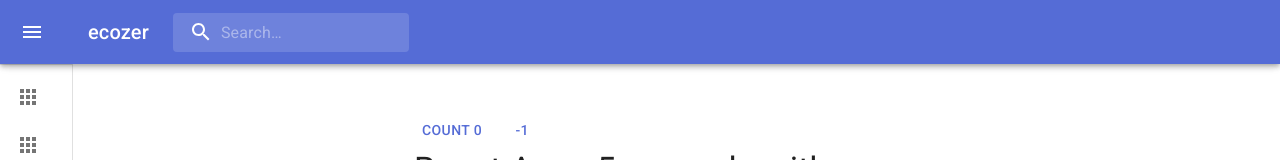
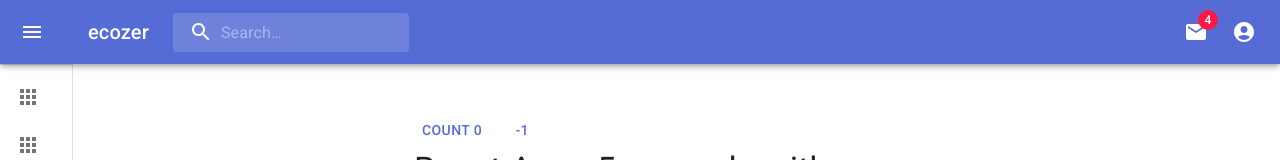
Before and after one commit to mhoehne/ecozer.io, a React (Create React App) app: page / in a window 1280 px wide. Shown: the top 160 px of the page. Built offline with nearby package versions, Linux system fonts and the light colour scheme.

Commit message:
added account toolbar & refactoring of IconSidebar.tsx >> created SearchBar.tsx

```diff
--- a/src/App.tsx
+++ b/src/App.tsx
@@ -1,13 +1,10 @@
-import * as React from 'react';
 import { useState } from 'react';
 import Container from '@mui/material/Container';
 import Typography from '@mui/material/Typography';
 import Box from '@mui/material/Box';
 import Link from '@mui/material/Link';
 import ProTip from './ProTip';
-import AppBar from './AppBar';
 import { Button } from '@mui/material';
-
 import IconSidebar from './IconSidebar';
 
 
--- a/src/IconSidebar.tsx
+++ b/src/IconSidebar.tsx
@@ -1,5 +1,5 @@
 import * as React from 'react';
-import { styled, useTheme, Theme, CSSObject, alpha } from '@mui/material/styles';
+import { styled, useTheme, Theme, CSSObject } from '@mui/material/styles';
 import Box from '@mui/material/Box';
 import MuiDrawer from '@mui/material/Drawer';
 import MuiAppBar, { AppBarProps as MuiAppBarProps } from '@mui/material/AppBar';
@@ -16,50 +16,16 @@ import ListItem from '@mui/material/ListItem';
 import ListItemIcon from '@mui/material/ListItemIcon';
 import ListItemText from '@mui/material/ListItemText';
 import AppsIcon from '@mui/icons-material/Apps';
-import SearchIcon from '@mui/icons-material/Search';
-import InputBase from '@mui/material/InputBase';
+import MailIcon from '@mui/icons-material/Mail';
+import Badge from '@mui/material/Badge';
+import AccountCircle from '@mui/icons-material/AccountCircle';
+import MenuItem from '@mui/material/MenuItem';
+import Menu from '@mui/material/Menu';
+import SearchBar from './SearchBar';
+
+
 
 const drawerWidth = 240;
-
-const Search = styled('div')(({ theme }) => ({
-    position: 'relative',
-    borderRadius: theme.shape.borderRadius,
-    backgroundColor: alpha(theme.palette.common.white, 0.15),
-    '&:hover': {
-      backgroundColor: alpha(theme.palette.common.white, 0.25),
-    },
-    marginRight: theme.spacing(2),
-    marginLeft: 0,
-    width: '100%',
-    [theme.breakpoints.up('sm')]: {
-      marginLeft: theme.spacing(3),
-      width: 'auto',
-    },
-  }));
-
-  const SearchIconWrapper = styled('div')(({ theme }) => ({
-    padding: theme.spacing(0, 2),
-    height: '100%',
-    position: 'absolute',
-    pointerEvents: 'none',
-    display: 'flex',
-    alignItems: 'center',
-    justifyContent: 'center',
-  }));
-
-  const StyledInputBase = styled(InputBase)(({ theme }) => ({
-    color: 'inherit',
-    '& .MuiInputBase-input': {
-      padding: theme.spacing(1, 1, 1, 0),
-      // vertical padding + font size from searchIcon
-      paddingLeft: `calc(1em + ${theme.spacing(4)})`,
-      transition: theme.transitions.create('width'),
-      width: '100%',
-      [theme.breakpoints.up('md')]: {
-        width: '20ch',
-      },
-    },
-  }));
 
 const openedMixin = (theme: Theme): CSSObject => ({
   width: drawerWidth,
@@ -142,6 +108,41 @@ export default function MiniDrawer() {
     setOpen(false);
   };
 
+  const [anchorEl, setAnchorEl] = React.useState<null | HTMLElement>(null);
+
+  const isMenuOpen = Boolean(anchorEl);
+
+  const handleProfileMenuOpen = (event: React.MouseEvent<HTMLElement>) => {
+    setAnchorEl(event.currentTarget);
+  };
+
+  const handleMenuClose = () => {
+    setAnchorEl(null);
+  };
+
+  const menuId = 'primary-search-account-menu';
+  const renderMenu = (
+    <Menu
+      anchorEl={anchorEl}
+      anchorOrigin={{
+        vertical: 'top',
+        horizontal: 'right',
+      }}
+      id={menuId}
+      keepMounted
+      transformOrigin={{
+        vertical: 'top',
+        horizontal: 'right',
+      }}
+      open={isMenuOpen}
+      onClose={handleMenuClose}
+    >
+      <MenuItem onClick={handleMenuClose}>Profile</MenuItem>
+      <MenuItem onClick={handleMenuClose}>My account</MenuItem>
+    </Menu>
+  );
+
+
   return (
     <Box sx={{ display: 'flex' }}>
       <CssBaseline />
@@ -162,15 +163,28 @@ export default function MiniDrawer() {
           <Typography variant="h6" noWrap component="div">
             ecozer
           </Typography>
-          <Search>
-            <SearchIconWrapper>
-              <SearchIcon />
-            </SearchIconWrapper>
-            <StyledInputBase
-              placeholder="Search…"
-              inputProps={{ 'aria-label': 'search' }}
-            />
-          </Search>
+          <SearchBar/>
+          <Box sx={{ flexGrow: 1 }} />
+          <Box sx={{ display: { xs: 'none', md: 'flex' } }}>
+            <IconButton size="large" aria-label="show 4 new mails" color="inherit">
+              <Badge badgeContent={4} color="error">
+                <MailIcon />
+              </Badge>
+            </IconButton>
+
+            <IconButton
+              size="large"
+              edge="end"
+              aria-label="account of current user"
+              aria-controls={menuId}
+              aria-haspopup="true"
+              onClick={handleProfileMenuOpen}
+              color="inherit"
+            >
+              <AccountCircle />
+            </IconButton>
+            {renderMenu}
+          </Box>
         </Toolbar>
       </AppBar>
       <Drawer variant="permanent" open={open}>
--- /dev/null
+++ b/src/SearchBar.tsx
@@ -0,0 +1,63 @@
+import { styled, alpha } from '@mui/material/styles';
+import AppBar from '@mui/material/AppBar';
+import Box from '@mui/material/Box';
+import Toolbar from '@mui/material/Toolbar';
+import IconButton from '@mui/material/IconButton';
+import InputBase from '@mui/material/InputBase';
+import MenuIcon from '@mui/icons-material/Menu';
+import SearchIcon from '@mui/icons-material/Search';
+
+const Search = styled('div')(({ theme }) => ({
+  position: 'relative',
+  borderRadius: theme.shape.borderRadius,
+  backgroundColor: alpha(theme.palette.common.white, 0.15),
+  '&:hover': {
+    backgroundColor: alpha(theme.palette.common.white, 0.25),
+  },
+  marginRight: theme.spacing(2),
+  marginLeft: 0,
+  width: '100%',
+  [theme.breakpoints.up('sm')]: {
+    marginLeft: theme.spacing(3),
+    width: 'auto',
+  },
+}));
+
+const SearchIconWrapper = styled('div')(({ theme }) => ({
+  padding: theme.spacing(0, 2),
+  height: '100%',
+  position: 'absolute',
+  pointerEvents: 'none',
+  display: 'flex',
+  alignItems: 'center',
+  justifyContent: 'center',
+}));
+
+const StyledInputBase = styled(InputBase)(({ theme }) => ({
+  color: 'inherit',
+  '& .MuiInputBase-input': {
+    padding: theme.spacing(1, 1, 1, 0),
+    // vertical padding + font size from searchIcon
+    paddingLeft: `calc(1em + ${theme.spacing(4)})`,
+    transition: theme.transitions.create('width'),
+    width: '100%',
+    [theme.breakpoints.up('md')]: {
+      width: '20ch',
+    },
+  },
+}));
+
+export default function SearchBar() {
+
+  return (
+          <Search>
+            <SearchIconWrapper>
+              <SearchIcon />
+            </SearchIconWrapper>
+            <StyledInputBase
+              placeholder="Search…"
+              inputProps={{ 'aria-label': 'search' }}
+            />
+          </Search>
+  );
+}
```
Also changed, not shown: src/AppBar.tsx (deleted, +0 -235 lines).
